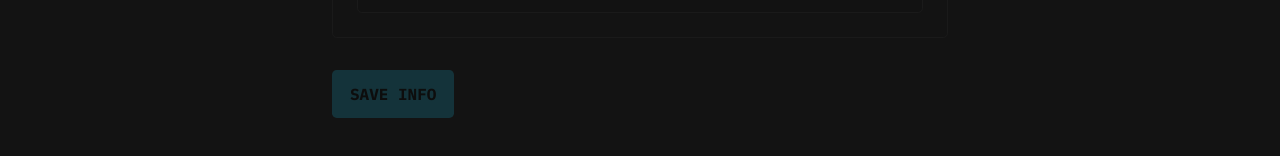
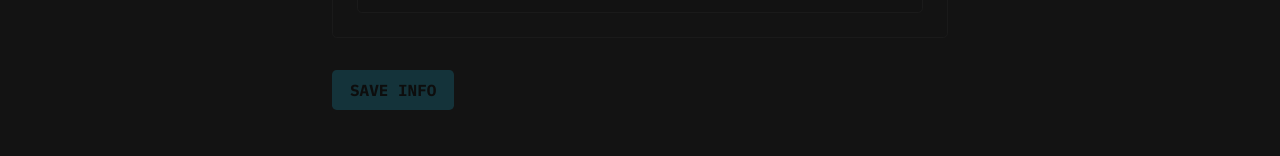
Before and after one commit to italoholanda/nextjs_profile-avatar, a Next.js app: page / in a window 1280 px wide. Shown: the part 546-702 px from the top of the page. Built offline with nearby package versions, Linux system fonts and the light colour scheme.

Commit message:
refactor: added new button props

```diff
--- a/src/components/Button/index.tsx
+++ b/src/components/Button/index.tsx
@@ -4,10 +4,12 @@ import * as S from './styles'
 
 interface Props {
   children: string | JSX.Element[] | JSX.Element
+  disabled?: boolean
+  onClick?: () => void
 }
 
-const Button = ({ children }: Props) => {
-  return <S.Wrapper>{children}</S.Wrapper>
-}
+const Button = (props: Props) => (
+  <S.Wrapper {...props}>{props.children}</S.Wrapper>
+)
 
 export default Button
--- a/src/components/Button/styles.ts
+++ b/src/components/Button/styles.ts
@@ -2,7 +2,7 @@ import styled from 'styled-components'
 import { typoSystem } from 'styles/global'
 
 export const Wrapper = styled.button`
-  padding: 0.75rem 1rem;
+  padding: 0.5rem 1rem;
   background: var(--primary-cyan);
   border-radius: 0.3rem;
   border-color: transparent;
@@ -18,4 +18,10 @@ export const Wrapper = styled.button`
   &:hover {
     background: var(--white);
   }
+
+  &:disabled {
+    filter: opacity(0.5);
+    color: var(--black);
+    cursor: not-allowed;
+  }
 `
```
